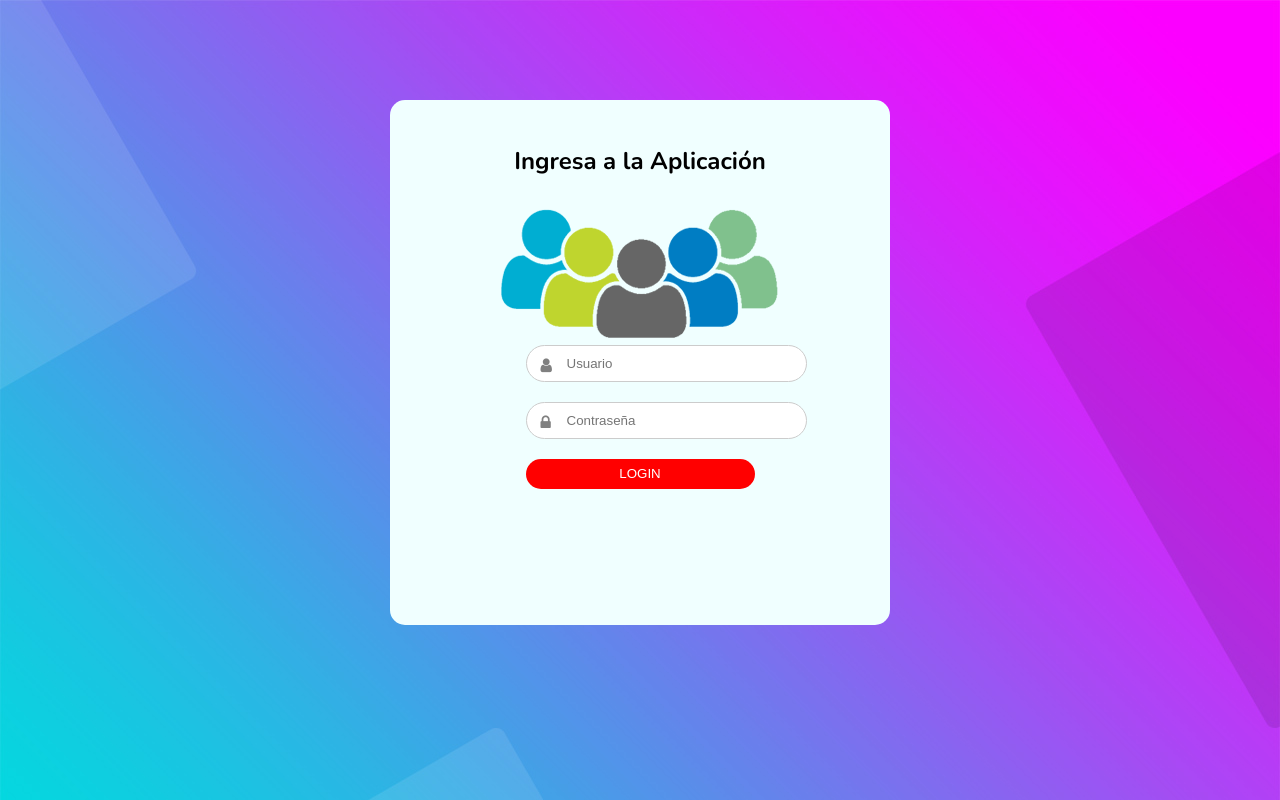
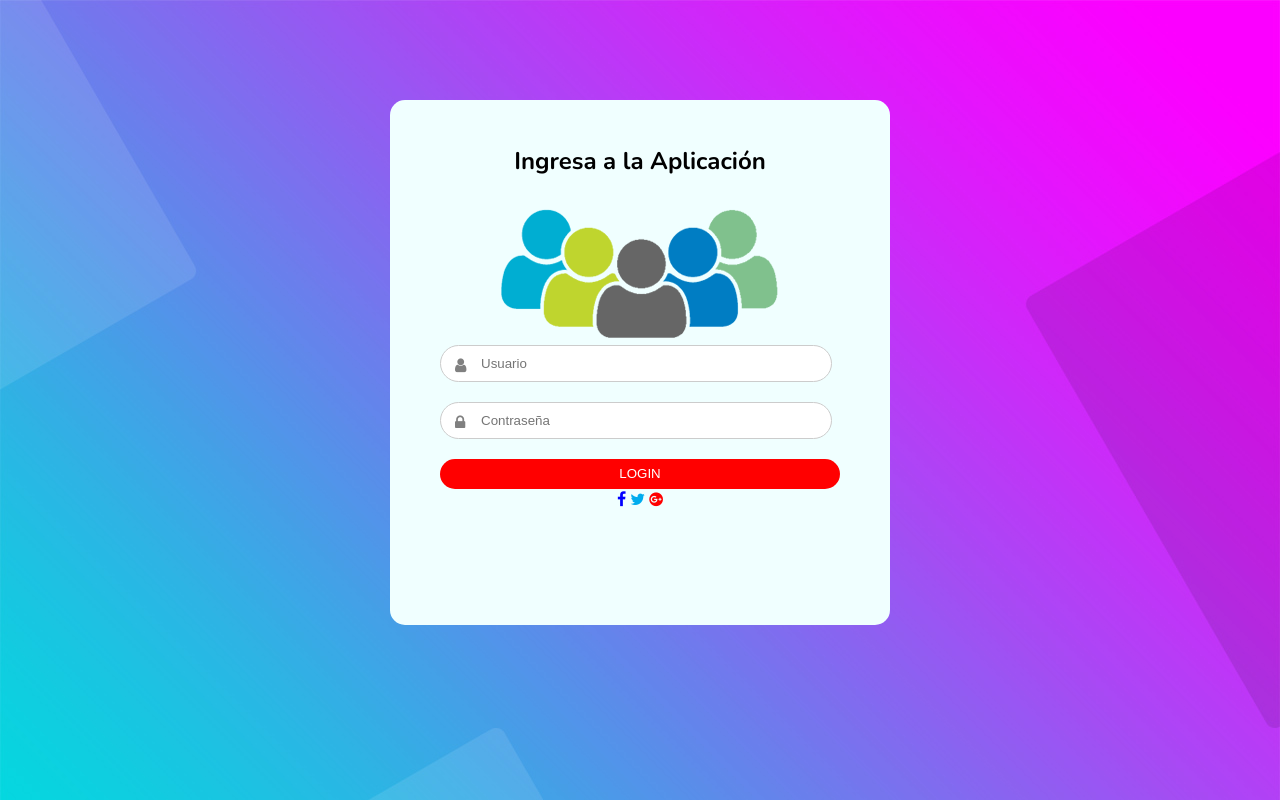
Before and after one commit to lauuurars/Laboratorio-3, a plain HTML site: page index.html in a window 1280 px wide. Drawn offline with nearby package versions, Linux system fonts and the light colour scheme.

Commit message:
se añadieron iconos

```diff
--- a/index.html
+++ b/index.html
@@ -27,6 +27,11 @@
             </div>
             <button type="submit" class="login-btn">LOGIN</button>
         </form>
+        <div class="redes">
+            <i class="social1 fa fa-facebook"></i>
+            <i class="social2 fa fa-twitter"></i>
+            <i class="social3 fa fa-google-plus-circle"></i>
+        </div>
     </div>
     </section>
 </body>
--- a/mis-estilos.css
+++ b/mis-estilos.css
@@ -23,15 +23,15 @@ body {
     position: relative;
     margin-bottom: 20px;
     text-align: left;
+    width: 400px;
 }
 
 .campo input{
-    width: 100%;
+    width: 85%;
     padding: 10px;
     padding-left: 40px;
     border: 1px solid #ccc;
     border-radius: 25px;
-    outline: none;
 }
 
 .campo .icono{
@@ -49,3 +49,16 @@ button{
     border-radius: 15px;
     border: none;
 }
+
+.social1{
+    color: blue;
+    font-size: 50px;
+}
+
+.social2{
+    color: #00acee;
+}
+
+.social3{
+    color: red;
+}
```
